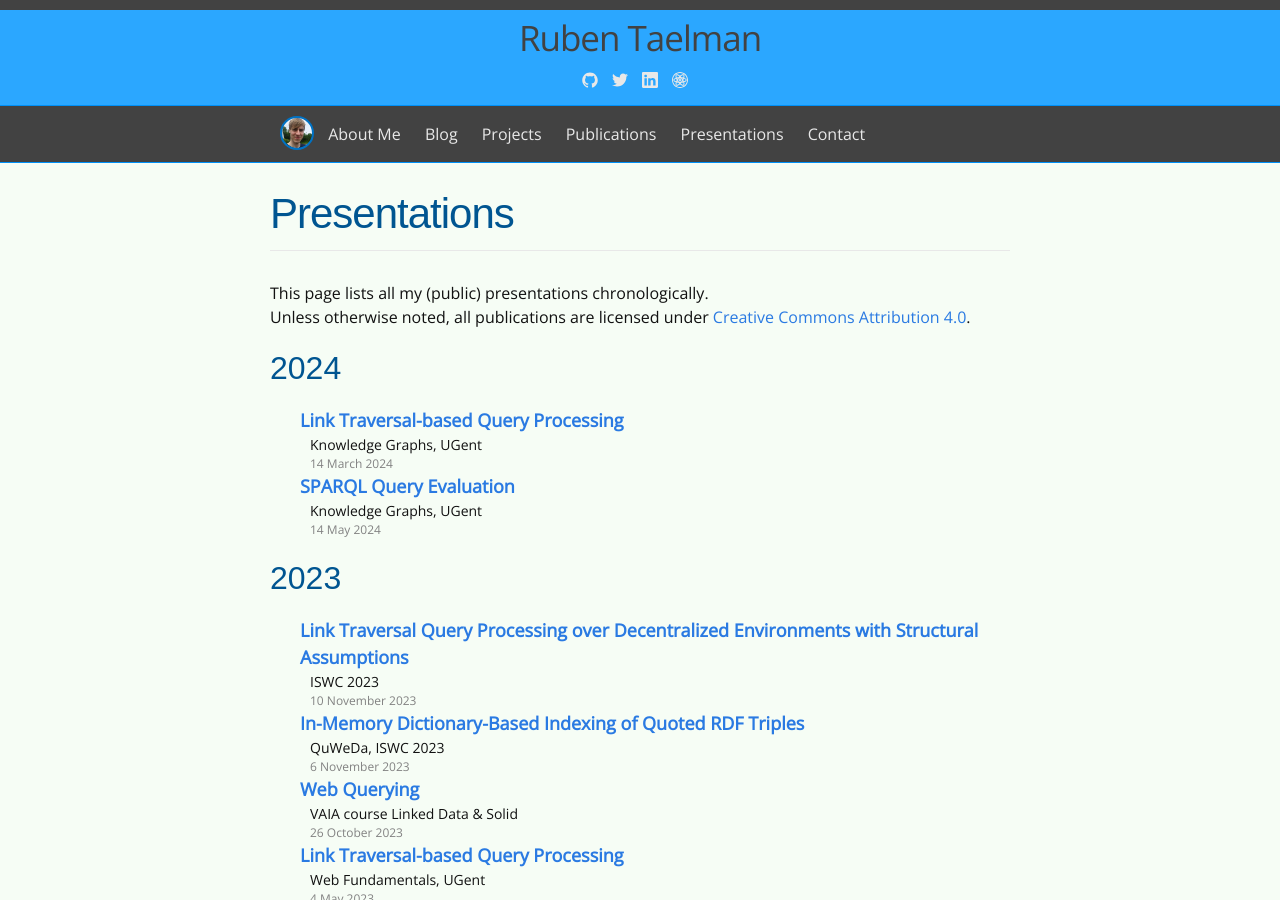
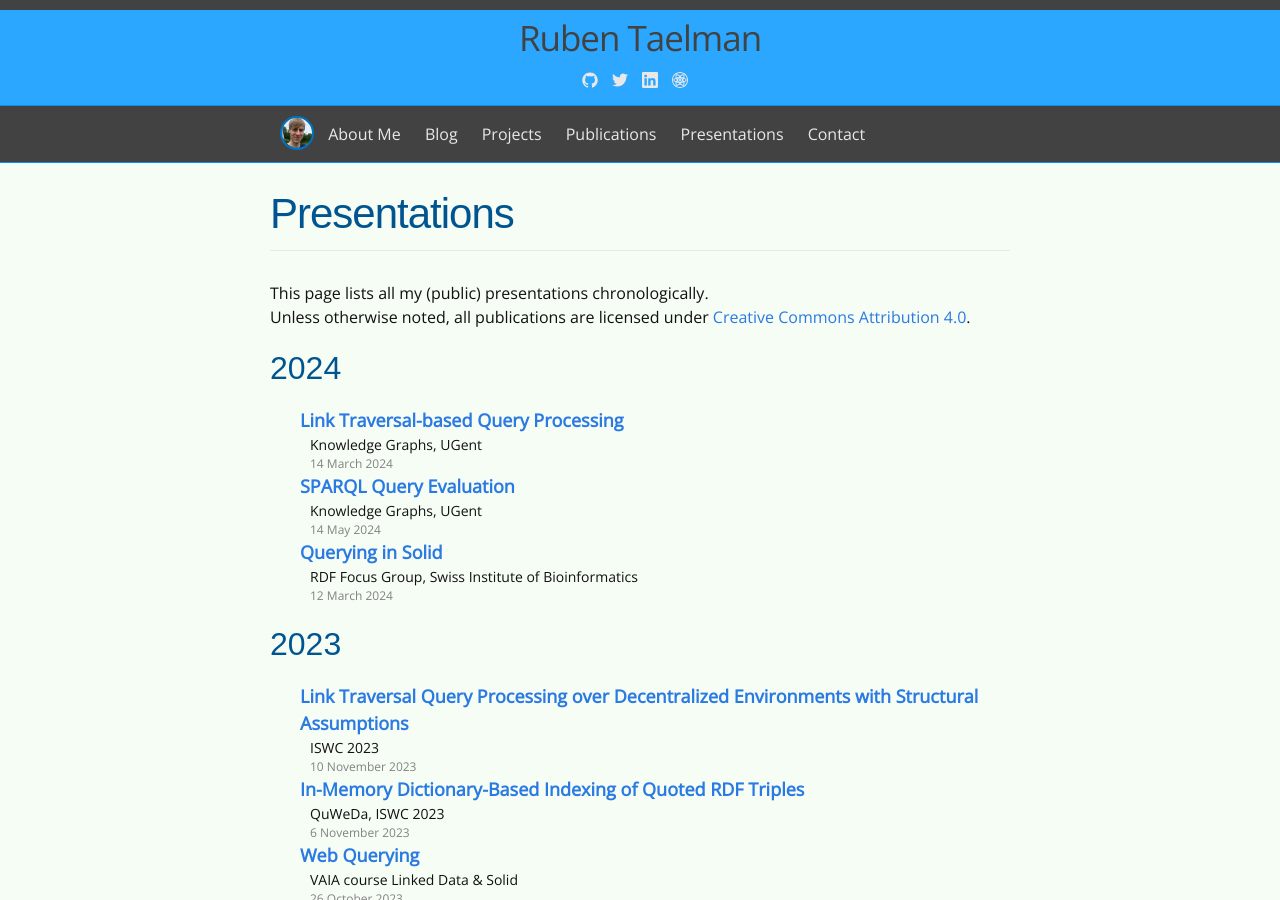
Before and after one commit to rubensworks/rubensworks.net, a Jekyll site: the page built from presentations.md, in a window 1280 px wide and 900 px high. Built offline with Jekyll 4.4.1, drawn with Linux system fonts in a browser that asks for light colours; some web fonts are replaced.

Commit message:
Add SIB slides to presentations.yml

```diff
--- a/_data/presentations.yml
+++ b/_data/presentations.yml
@@ -8,6 +8,11 @@
     venue: "Knowledge Graphs, UGent"
     date: "14 May 2024"
     url: "https://www.rubensworks.net/raw/slides/2024/ugent-knowledgegraphs-sparqlengines/"
+"2024-sib-solidquery":
+    title: "Querying in Solid"
+    venue: "RDF Focus Group, Swiss Institute of Bioinformatics"
+    date: "12 March 2024"
+    url: "https://www.rubensworks.net/raw/slides/2024/sib-solidquery/"
 
 "2023-iswc-solidquery":
     title: "Link Traversal Query Processing over Decentralized Environments with Structural Assumptions"
```
